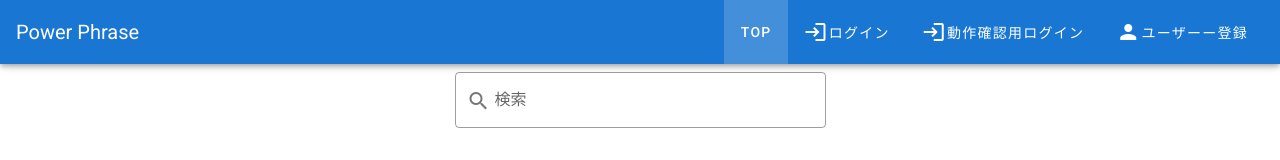
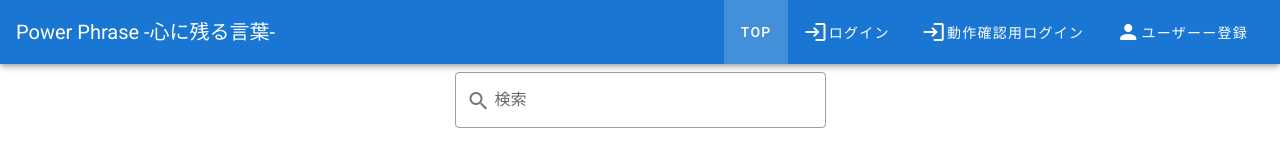
Before and after one commit to k-kazuya0926/power-phrase2-front, a Vue app: page / in a window 1280 px wide. Shown: the top 160 px of the page. Built offline with nearby package versions, Linux system fonts and the light colour scheme; no server answers.

Commit message:
ヘッダー変更

```diff
--- a/src/App.vue
+++ b/src/App.vue
@@ -3,18 +3,9 @@
     <v-app-bar clipped-left app color="primary" dark>
       <v-toolbar-title>
         <a href="/">
-          <span class="hidden-sm-and-down white--text">Power Phrase</span>
+          <span class="hidden-sm-and-down white--text">Power Phrase -心に残る言葉-</span>
         </a>
       </v-toolbar-title>
-      <!-- TODO 検索 -->
-      <!-- <v-text-field
-        flat
-        solo-inverted
-        hide-details
-        prepend-inner-icon="mdi-magnify"
-        label="Search"
-        class="hidden-sm-and-down"
-      ></v-text-field>-->
       <v-spacer></v-spacer>
       <v-toolbar-items>
         <v-btn text to="/">Top</v-btn>
```
